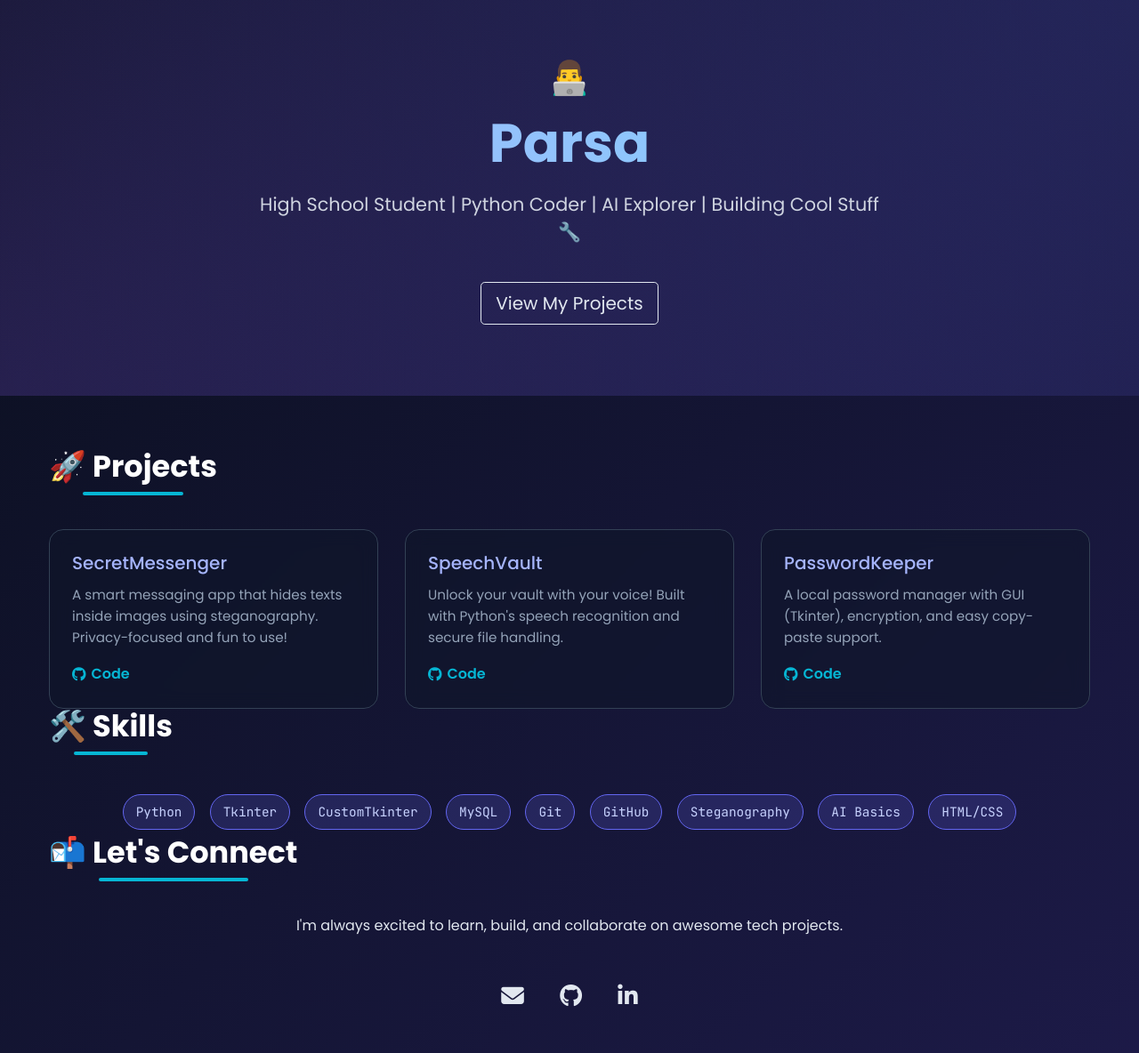
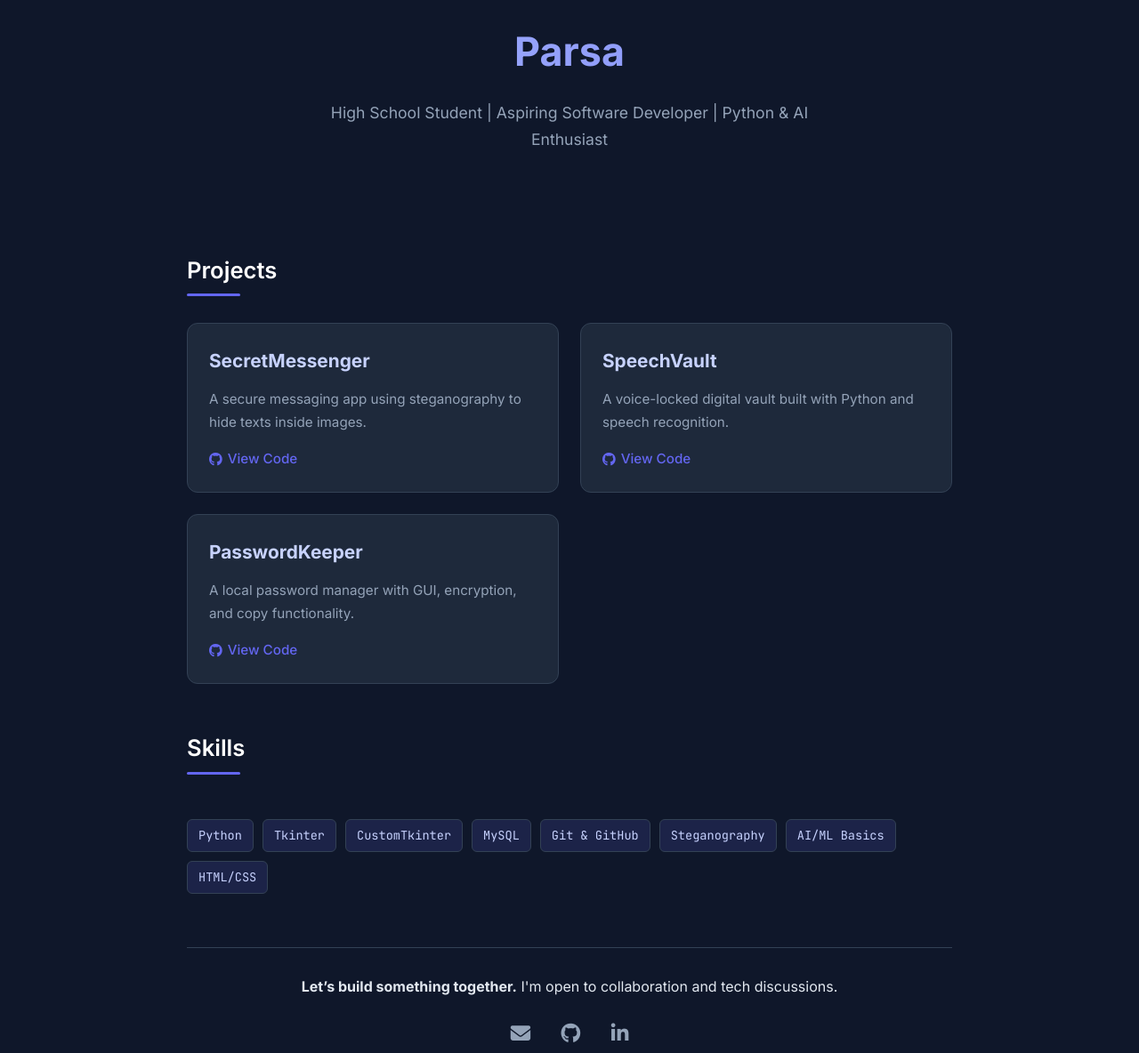
Before and after one commit to Parsa-web/Parsa-web.github.io, a plain HTML site: page index.html in a window 1280 px wide. Shown: the part 60-1244 px from the top of the page at 89% size. Drawn offline with nearby package versions, Linux system fonts and the light colour scheme.

Commit message:
index.html

```diff
--- a/index.html
+++ b/index.html
@@ -1,177 +1,181 @@
 <!DOCTYPE html>
-<html lang="fa" dir="ltr">
+<html lang="en">
 <head>
   <meta charset="UTF-8" />
   <meta name="viewport" content="width=device-width, initial-scale=1.0"/>
-  <title>Parsa | Aspiring Developer</title>
+  <title>Parsa | Software Developer</title>
 
-  <!-- Google Fonts: Poppins & JetBrains Mono -->
-  <link href="https://fonts.googleapis.com/css2?family=Poppins:wght@400;500;600;700&family=JetBrains+Mono:wght@400;500&display=swap" rel="stylesheet">
+  <!-- Google Fonts: Inter & JetBrains Mono -->
+  <link rel="preconnect" href="https://fonts.googleapis.com ">
+  <link rel="preconnect" href="https://fonts.gstatic.com " crossorigin>
+  <link href="https://fonts.googleapis.com/css2?family=Inter:wght@300;400;500;600;700&family=JetBrains+Mono:wght@400;500&display=swap" rel="stylesheet">
 
   <!-- Font Awesome for Icons -->
   <link rel="stylesheet" href=" https://cdnjs.cloudflare.com/ajax/libs/font-awesome/6.5.0/css/all.min.css "/>
 
-  <!-- Bootstrap 5 -->
-  <link href="https://cdn.jsdelivr.net/npm/bootstrap @5.3.2/dist/css/bootstrap.min.css" rel="stylesheet">
-
   <style>
     :root {
-      --primary: #6366f1;
-      --secondary: #8b5cf6;
-      --dark: #0f172a;
-      --darker: #0a0f1d;
-      --light: #e2e8f0;
-      --accent: #06b6d4;
-      --gray: #94a3b8;
+      --bg: #0f172a;
+      --card-bg: #1e293b;
+      --text: #e2e8f0;
+      --text-light: #94a3b8;
+      --accent: #6366f1;
+      --accent-hover: #8b5cf6;
+      --border: #334155;
+      --white: #ffffff;
+      --shadow: rgba(0, 0, 0, 0.3);
+    }
+
+    * {
+      box-sizing: border-box;
+      margin: 0;
+      padding: 0;
     }
 
     body {
-      font-family: 'Poppins', sans-serif;
-      background: linear-gradient(135deg, var(--darker), #1e1b4b);
-      color: var(--light);
+      background-color: var(--bg);
+      color: var(--text);
+      font-family: 'Inter', system-ui, sans-serif;
+      line-height: 1.7;
+      padding: 0;
       margin: 0;
-      padding: 0;
-      overflow-x: hidden;
-      min-height: 100vh;
-    }
-
-    .hero {
-      text-align: center;
-      padding: 120px 20px 80px;
-      background: radial-gradient(circle at top right, rgba(99, 102, 241, 0.2), transparent),
-                  radial-gradient(circle at bottom left, rgba(139, 92, 246, 0.2), transparent);
-    }
-
-    .hero h1 {
-      font-size: 3.8rem;
-      background: linear-gradient(to right, #a5b4fc, #7dd3fc);
-      -webkit-background-clip: text;
-      -webkit-text-fill-color: transparent;
-      margin-bottom: 1rem;
-      font-weight: 800;
-    }
-
-    .hero p {
-      font-size: 1.3rem;
-      color: var(--light);
-      opacity: 0.9;
-      max-width: 700px;
-      margin: 0 auto 1.5rem;
-    }
-
-    .emoji {
-      font-size: 2.3rem;
-      margin-bottom: 10px;
-    }
-
-    .btn-outline-light {
-      border-color: var(--light);
-      color: var(--light);
-      transition: all 0.3s ease;
-    }
-
-    .btn-outline-light:hover {
-      background: var(--primary) !important;
-      border-color: var(--primary);
-      color: white;
     }
 
     .container {
-      padding: 60px 15px;
-      max-width: 1200px;
+      max-width: 900px;
+      margin: 0 auto;
+      padding: 80px 20px;
+    }
+
+    header {
+      text-align: center;
+      margin-bottom: 60px;
+    }
+
+    header h1 {
+      font-size: 2.8rem;
+      font-weight: 700;
+      margin: 0 0 16px 0;
+      background: linear-gradient(90deg, #a5b4fc, #818cf8);
+      -webkit-background-clip: text;
+      -webkit-text-fill-color: transparent;
+    }
+
+    header p {
+      color: var(--text-light);
+      font-size: 1.1rem;
+      max-width: 600px;
       margin: 0 auto;
     }
 
     .section-title {
+      font-size: 1.6rem;
+      font-weight: 600;
+      color: var(--white);
+      margin: 50px 0 30px;
       position: relative;
       display: inline-block;
-      margin-bottom: 50px;
-      color: #fff;
-      font-size: 2.1rem;
-      font-weight: 700;
+      padding-bottom: 8px;
     }
 
     .section-title::after {
       content: '';
       position: absolute;
-      width: 60%;
-      height: 4px;
+      left: 0;
+      bottom: 0;
+      width: 60px;
+      height: 3px;
       background: var(--accent);
-      bottom: -12px;
-      left: 20%;
       border-radius: 2px;
-      animation: pulseGlow 2s infinite;
+      transition: width 0.4s ease;
     }
 
-    @keyframes pulseGlow {
-      0% { opacity: 0.6; }
-      50% { opacity: 1; }
-      100% { opacity: 0.6; }
+    .section-title:hover::after {
+      width: 100%;
+    }
+
+    /* Projects Grid */
+    .projects {
+      display: grid;
+      grid-template-columns: repeat(auto-fit, minmax(300px, 1fr));
+      gap: 24px;
     }
 
     .project-card {
-      background: rgba(15, 23, 42, 0.6);
-      border: 1px solid #334155;
-      border-radius: 16px;
-      padding: 25px;
-      transition: transform 0.3s, box-shadow 0.3s, border-color 0.3s;
-      backdrop-filter: blur(10px);
-      height: 100%;
+      background: var(--card-bg);
+      border: 1px solid var(--border);
+      border-radius: 12px;
+      padding: 24px;
+      transition: all 0.3s ease;
     }
 
     .project-card:hover {
-      transform: translateY(-8px);
-      box-shadow: 0 20px 30px rgba(0, 0, 0, 0.3);
-      border-color: var(--primary);
+      transform: translateY(-6px);
+      box-shadow: 0 10px 25px var(--shadow);
+      border-color: var(--accent-hover);
     }
 
-    .project-card h5 {
-      color: #a5b4fc;
-      margin-bottom: 12px;
+    .project-card h3 {
+      margin: 0 0 12px;
+      font-size: 1.3rem;
+      color: #c7d2fe;
     }
 
     .project-card p {
-      color: var(--gray);
+      color: var(--text-light);
       font-size: 0.95rem;
-      line-height: 1.6;
+      margin: 0 0 16px;
     }
 
     .project-card a {
       color: var(--accent);
-      font-weight: 600;
+      font-weight: 500;
+      font-size: 0.95rem;
       text-decoration: none;
-      display: inline-flex;
+      display: flex;
       align-items: center;
       gap: 6px;
     }
 
     .project-card a:hover {
-      text-decoration: underline;
+      color: var(--accent-hover);
+    }
+
+    /* Skills */
+    .skills {
+      display: flex;
+      flex-wrap: wrap;
+      gap: 10px;
+      margin: 20px 0;
     }
 
     .skill-tag {
-      display: inline-block;
-      background: rgba(99, 102, 241, 0.2);
-      border: 1px solid var(--primary);
+      background: rgba(99, 102, 241, 0.15);
+      border: 1px solid var(--border);
       color: #c7d2fe;
-      padding: 8px 14px;
-      border-radius: 50px;
+      padding: 6px 12px;
+      border-radius: 6px;
       font-family: 'JetBrains Mono', monospace;
-      font-size: 0.9rem;
-      margin: 6px;
-      transition: background 0.3s;
+      font-size: 0.85rem;
     }
 
-    .skill-tag:hover {
-      background: var(--primary);
-      color: white;
+    /* Contact */
+    .contact {
+      text-align: center;
+      margin-top: 60px;
+      padding-top: 30px;
+      border-top: 1px solid var(--border);
+    }
+
+    .contact-links {
+      margin: 20px 0;
     }
 
     .contact-links a {
-      font-size: 1.6rem;
-      color: var(--light);
-      margin: 0 18px;
-      transition: color 0.3s, transform 0.3s;
+      font-size: 1.4rem;
+      color: var(--text-light);
+      margin: 0 15px;
+      transition: all 0.3s;
     }
 
     .contact-links a:hover {
@@ -180,115 +184,92 @@
     }
 
     footer {
+      text-align: center;
       margin-top: 80px;
-      padding: 30px 0;
-      background: var(--dark);
-      color: var(--gray);
-      text-align: center;
-      font-size: 1rem;
-      border-top: 1px solid #334155;
+      color: var(--text-light);
+      font-size: 0.9rem;
+      padding: 20px 0;
+      border-top: 1px solid var(--border);
     }
 
-    footer a {
-      color: var(--accent);
-      text-decoration: none;
-    }
-
-    footer a:hover {
-      text-decoration: underline;
-    }
-
-    /* Responsive */
-    @media (max-width: 768px) {
-      .hero h1 {
-        font-size: 2.8rem;
-      }
-      .hero p {
-        font-size: 1.1rem;
+    @media (max-width: 600px) {
+      header h1 {
+        font-size: 2.3rem;
       }
       .section-title {
-        font-size: 1.8rem;
+        font-size: 1.4rem;
       }
     }
   </style>
 </head>
 <body>
 
-  <!-- Hero Section -->
-  <section class="hero">
-    <div class="emoji">👨‍💻</div>
-    <h1>Parsa</h1>
-    <p>High School Student | Python Coder | AI Explorer | Building Cool Stuff 🔧</p>
-    <a href="#projects" class="btn btn-outline-light btn-lg mt-3">View My Projects</a>
-  </section>
-
-  <!-- Main Container -->
   <div class="container">
 
+    <!-- Header -->
+    <header>
+      <h1>Parsa</h1>
+      <p>High School Student | Aspiring Software Developer | Python & AI Enthusiast</p>
+    </header>
+
     <!-- Projects -->
-    <h2 class="section-title">🚀 Projects</h2>
-    <div class="row g-4">
-      <div class="col-md-6 col-lg-4">
+    <h2 class="section-title">Projects</h2>
+    <div class="projects">
       <div class="project-card">
-          <h5>SecretMessenger</h5>
-          <p>A smart messaging app that hides texts inside images using steganography. Privacy-focused and fun to use!</p>
+        <h3>SecretMessenger</h3>
+        <p>A secure messaging app using steganography to hide texts inside images.</p>
         <a href="https://github.com/Parsa-web/SecretMessenger " target="_blank">
-            <i class="fab fa-github"></i> Code
+          <i class="fab fa-github"></i> View Code
         </a>
       </div>
-      </div>
-      <div class="col-md-6 col-lg-4">
+
       <div class="project-card">
-          <h5>SpeechVault</h5>
-          <p>Unlock your vault with your voice! Built with Python's speech recognition and secure file handling.</p>
+        <h3>SpeechVault</h3>
+        <p>A voice-locked digital vault built with Python and speech recognition.</p>
         <a href="https://github.com/Parsa-web/SpeechVault " target="_blank">
-            <i class="fab fa-github"></i> Code
+          <i class="fab fa-github"></i> View Code
         </a>
       </div>
-      </div>
-      <div class="col-md-6 col-lg-4">
+
       <div class="project-card">
-          <h5>PasswordKeeper</h5>
-          <p>A local password manager with GUI (Tkinter), encryption, and easy copy-paste support.</p>
+        <h3>PasswordKeeper</h3>
+        <p>A local password manager with GUI, encryption, and copy functionality.</p>
         <a href="https://github.com/Parsa-web/PasswordKeeper " target="_blank">
-            <i class="fab fa-github"></i> Code
+          <i class="fab fa-github"></i> View Code
         </a>
-        </div>
       </div>
     </div>
 
     <!-- Skills -->
-    <h2 class="section-title">🛠️ Skills</h2>
-    <div class="text-center">
+    <h2 class="section-title">Skills</h2>
+    <div class="skills">
       <span class="skill-tag">Python</span>
       <span class="skill-tag">Tkinter</span>
       <span class="skill-tag">CustomTkinter</span>
       <span class="skill-tag">MySQL</span>
-      <span class="skill-tag">Git</span>
-      <span class="skill-tag">GitHub</span>
+      <span class="skill-tag">Git & GitHub</span>
       <span class="skill-tag">Steganography</span>
-      <span class="skill-tag">AI Basics</span>
+      <span class="skill-tag">AI/ML Basics</span>
       <span class="skill-tag">HTML/CSS</span>
     </div>
 
     <!-- Contact -->
-    <h2 class="section-title">📬 Let's Connect</h2>
-    <p class="text-center">I'm always excited to learn, build, and collaborate on awesome tech projects.</p>
-
-    <div class="text-center contact-links my-5">
+    <div class="contact">
+      <p><strong>Let’s build something together.</strong> I'm open to collaboration and tech discussions.</p>
+      <div class="contact-links">
         <a href="mailto:your.email@example.com"><i class="fas fa-envelope"></i></a>
         <a href="https://github.com/Parsa-web " target="_blank"><i class="fab fa-github"></i></a>
         <a href="https://linkedin.com/in/yourusername " target="_blank"><i class="fab fa-linkedin-in"></i></a>
+      </div>
+      <p>Email: <a href="mailto:your.email@example.com" style="color: var(--accent);">your.email@example.com</a></p>
     </div>
 
   </div>
 
   <!-- Footer -->
   <footer>
-    &copy; <script>document.write(new Date().getFullYear())</script> Parsa – Made with ❤️, Python & Passion
+    &copy; <script>document.write(new Date().getFullYear())</script> Parsa – Crafted with ❤️ & code
   </footer>
 
-  <!-- Bootstrap JS -->
-  <script src="https://cdn.jsdelivr.net/npm/bootstrap @5.3.2/dist/js/bootstrap.bundle.min.js"></script>
 </body>
 </html>
```
Lines whose indentation alone changed are shown as unchanged.
